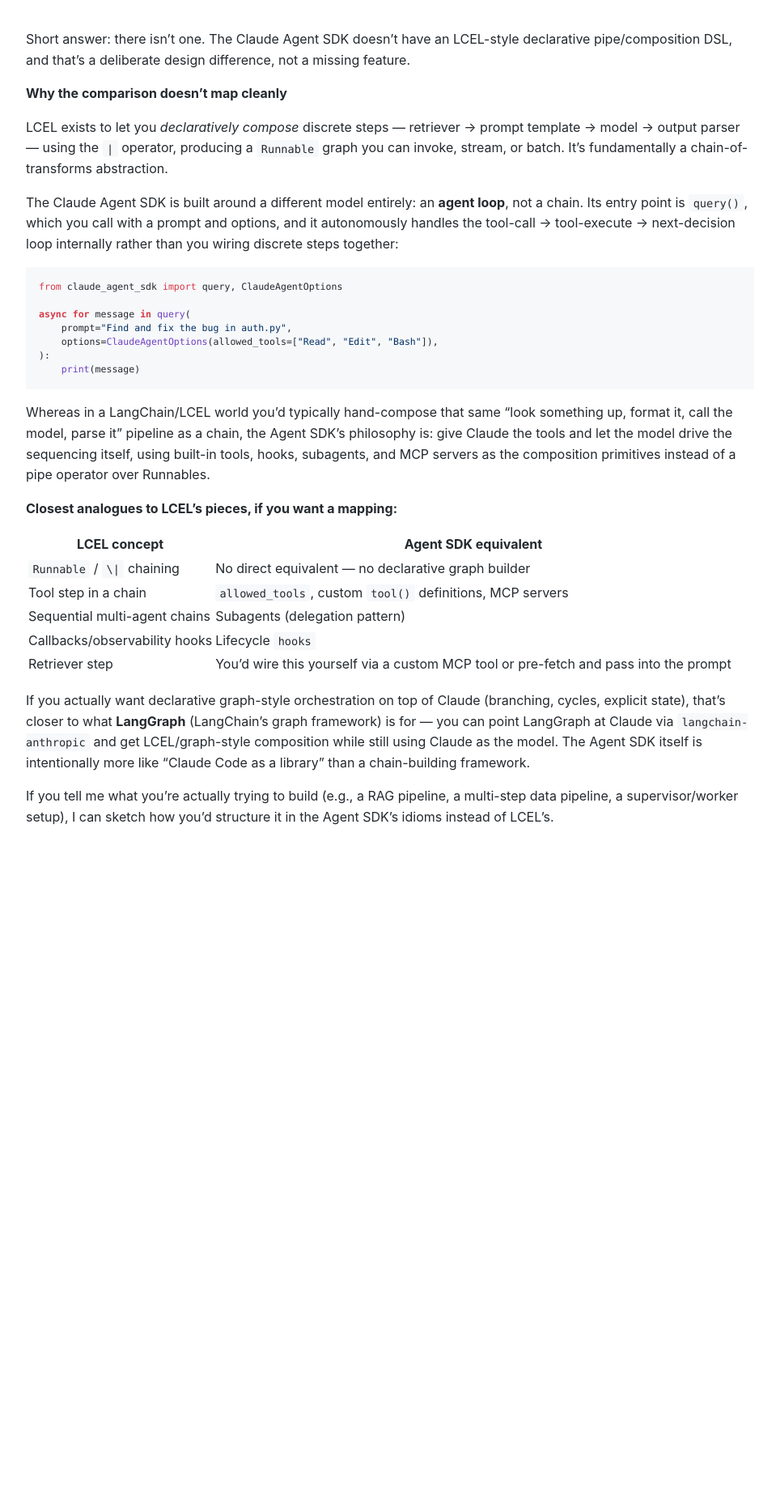
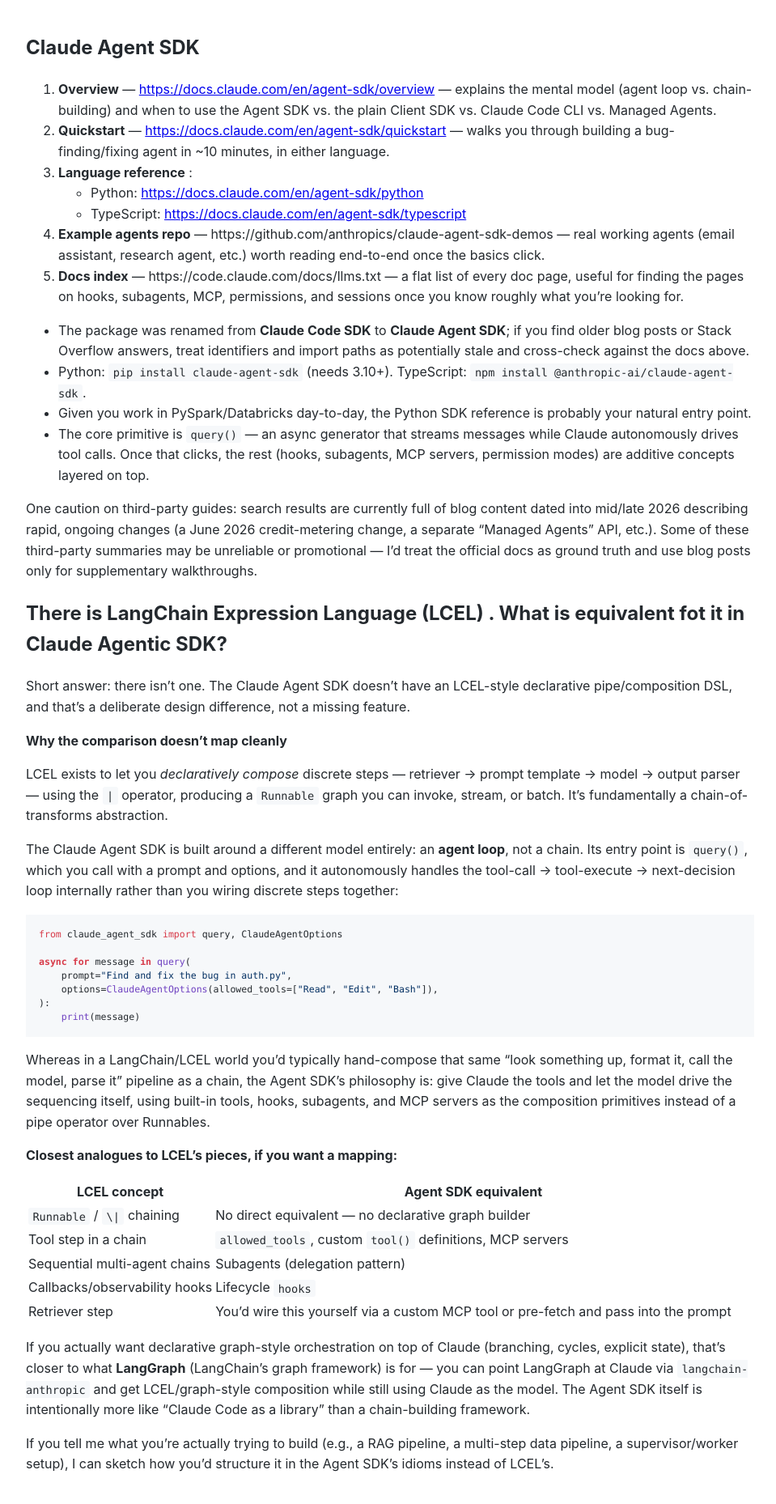
Before and after one commit to Michael-Lubinsky/michael-lubinsky.github.com, a Jekyll site: the page built from ml/claude_agent_sdk.md, in a window 1280 px wide. Shown: the whole page at 81% size, without its empty margins (158-1117 px from the left). Built offline with Jekyll 4.4.1, drawn with Linux system fonts in a browser that asks for light colours; our own code applies the rules of GitHub Pages for plain Markdown files; before the commit the page ends 1059 px from its top, so only the background shows below that.

Commit message:
Enhance documentation for Claude Agent SDK
Added detailed documentation for the Claude Agent SDK, including overview, quickstart, language references, and example agents. Clarified the differences between the Claude Agent SDK and other SDKs, and addressed the absence of an LCEL equivalent.

```diff
--- a/ml/claude_agent_sdk.md
+++ b/ml/claude_agent_sdk.md
@@ -1,3 +1,26 @@
+## Claude Agent SDK
+
+
+1. **Overview** — <https://docs.claude.com/en/agent-sdk/overview> — explains the mental model (agent loop vs. chain-building) and when to use the Agent SDK vs. the plain Client SDK vs. Claude Code CLI vs. Managed Agents.
+2. **Quickstart** — <https://docs.claude.com/en/agent-sdk/quickstart> — walks you through building a bug-finding/fixing agent in ~10 minutes, in either language.
+3. **Language reference** :
+   - Python: <https://docs.claude.com/en/agent-sdk/python>
+   - TypeScript: <https://docs.claude.com/en/agent-sdk/typescript>
+4. **Example agents repo** — https://github.com/anthropics/claude-agent-sdk-demos — real working agents (email assistant, research agent, etc.) worth reading end-to-end once the basics click.
+5. **Docs index** — https://code.claude.com/docs/llms.txt — a flat list of every doc page, useful for finding the pages on hooks, subagents, MCP, permissions, and sessions once you know roughly what you're looking for.
+
+
+
+- The package was renamed from **Claude Code SDK** to **Claude Agent SDK**; if you find older blog posts or Stack Overflow answers, treat identifiers and import paths as potentially stale and cross-check against the docs above.
+- Python: `pip install claude-agent-sdk` (needs 3.10+). TypeScript: `npm install @anthropic-ai/claude-agent-sdk`.
+- Given you work in PySpark/Databricks day-to-day, the Python SDK reference is probably your natural entry point.
+- The core primitive is `query()` — an async generator that streams messages while Claude autonomously drives tool calls. Once that clicks, the rest (hooks, subagents, MCP servers, permission modes) are additive concepts layered on top.
+
+One caution on third-party guides: search results are currently full of blog content dated into mid/late 2026 describing rapid, ongoing changes (a June 2026 credit-metering change, a separate "Managed Agents" API, etc.). Some of these third-party summaries may be unreliable or promotional — I'd treat the official docs as ground truth and use blog posts only for supplementary walkthroughs.
+
+## There is  LangChain Expression Language (LCEL) . What is equivalent fot it in Claude Agentic SDK?
+
+
 Short answer: there isn't one. The Claude Agent SDK doesn't have an LCEL-style declarative pipe/composition DSL, and that's a deliberate design difference, not a missing feature.
 
 **Why the comparison doesn't map cleanly**
```
